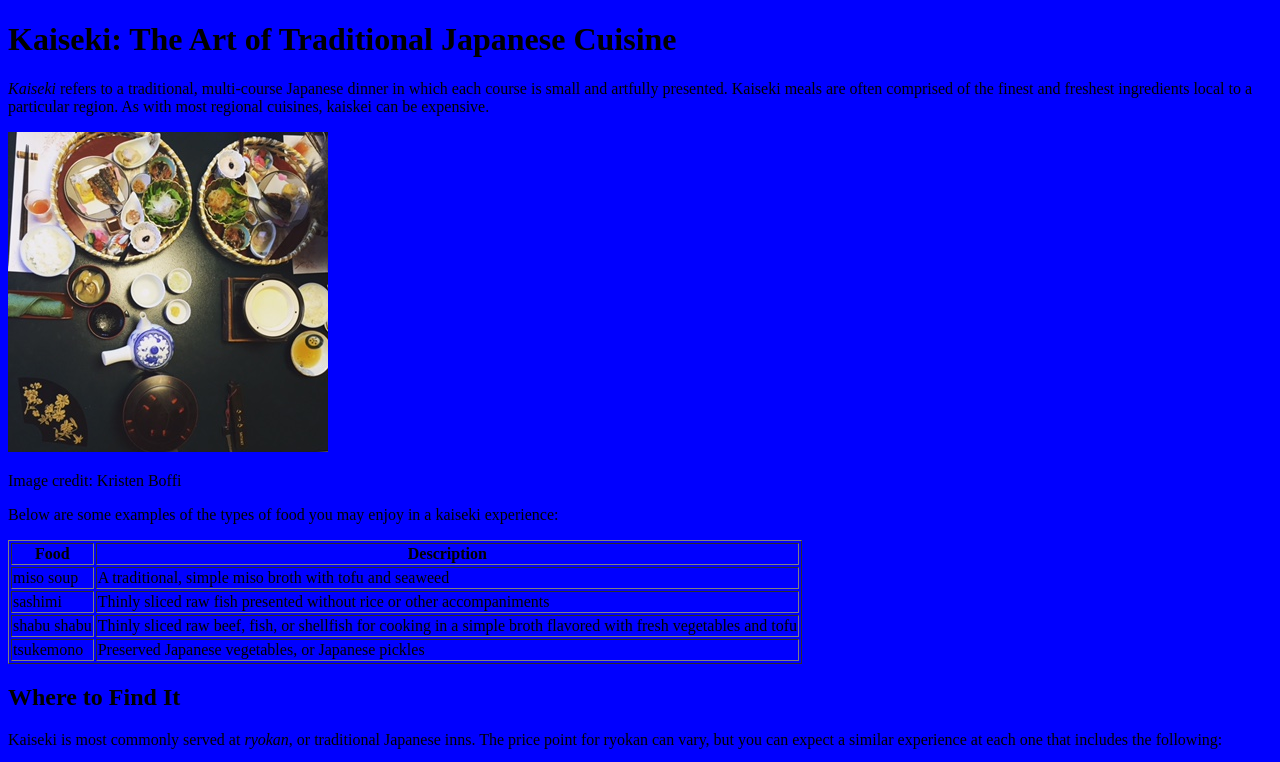
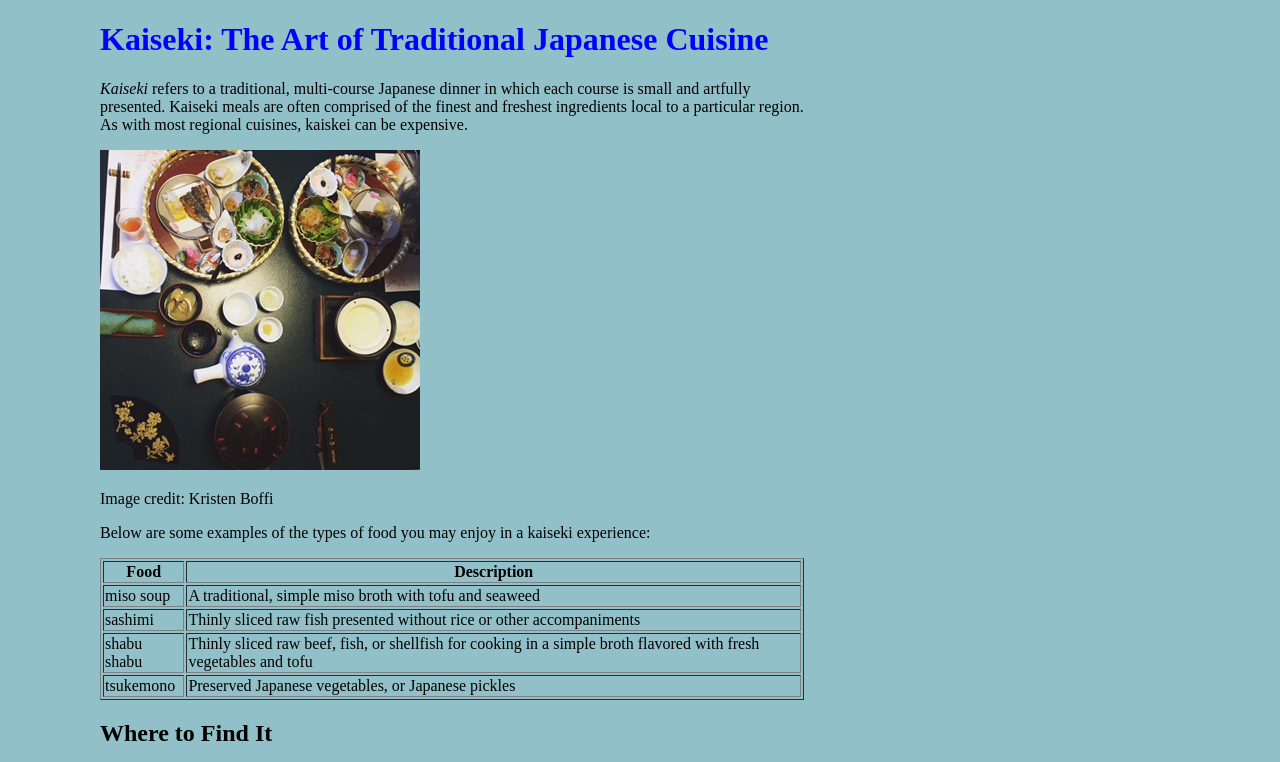
Before and after one commit to KBoffi/KBoffi.github.io, a plain HTML site: page index.html in a window 1280 px wide. Shown: the top 762 px of the page. Drawn offline with Linux system fonts and the light colour scheme.

Commit message:
Add test styling to index.html via style.css

```diff
--- a/index.html
+++ b/index.html
@@ -32,8 +32,8 @@
       <td>Preserved Japanese vegetables, or Japanese pickles</td>
     </tr>
   </table>
-  <h2>Where to Find It</h2>
-  <p>Kaiseki is most commonly served at <em>ryokan</em>, or traditional Japanese inns. The price point for ryokan can vary, but you can expect a similar experience at each one that includes the following:</p>
+  <h2 class=>Where to Find It</h2>
+  <p class=>Kaiseki is most commonly served at <em>ryokan</em>, or traditional Japanese inns. The price point for ryokan can vary, but you can expect a similar experience at each one that includes the following:</p>
     <ul>
       <li>Simple accommodations that include tatami floors and futons that are laid out on the floor just prior to sleeping</li>
       <li>On-site gender-segregated bathing facilities where residents will bathe and relax upon arrival to the ryokan and prior to the meal</li>
--- a/style.css
+++ b/style.css
@@ -1,3 +1,10 @@
+h1 {
+  color: blue;
+}
+
 body {
-  background-color: blue;
+  width: 55%;
+  background-color: #92C0C8;
+  margin-left: 100px;
+  margin-right: 100px;
 }
```
